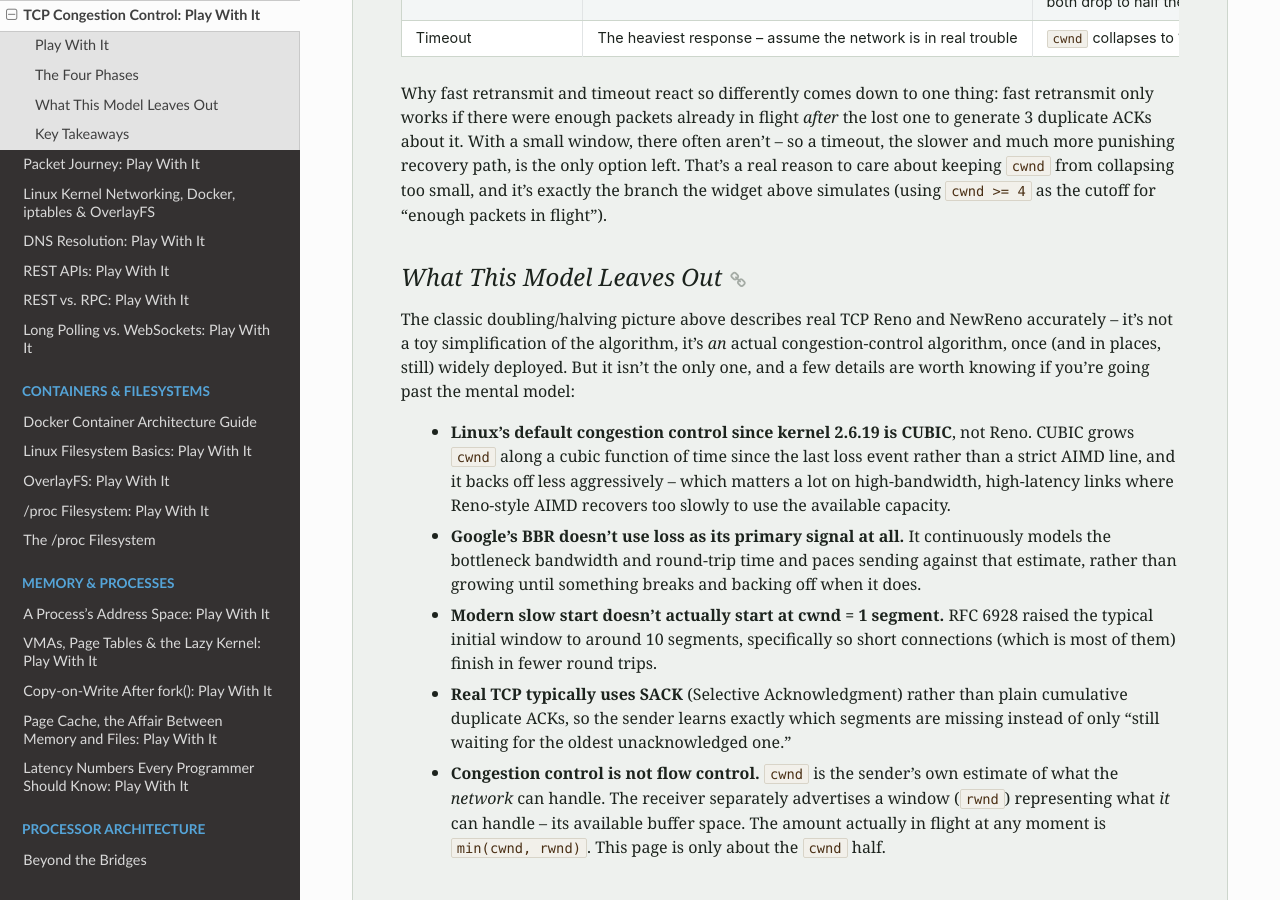
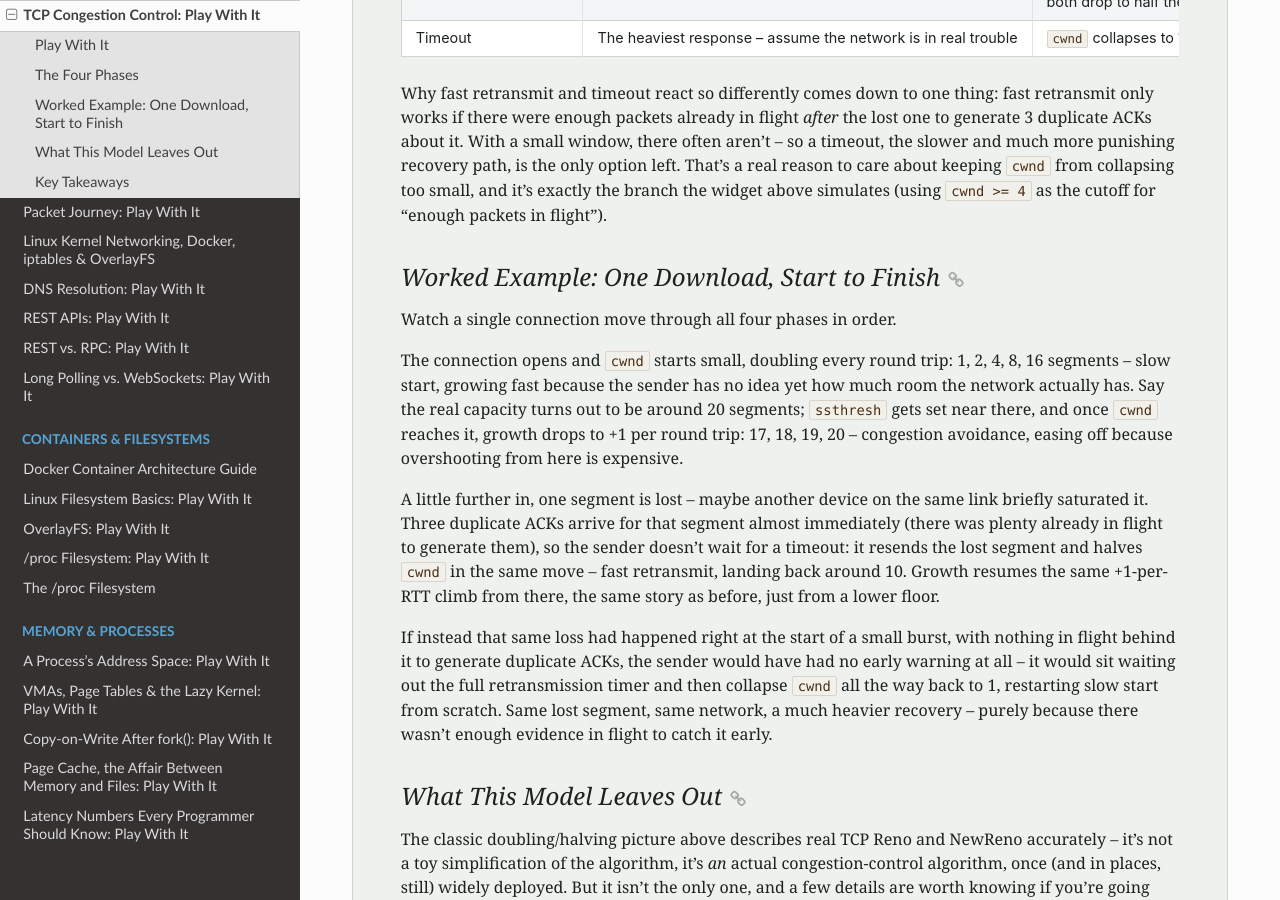
Before and after one commit to karthik-dev-82/system-notes, a Sphinx documentation site: the page built from docs/source/tcp_congestion_control_interactive.rst, in a window 1280 px wide and 900 px high, scrolled down 1755 px. Built offline with Sphinx 7.4.7 and the Read the Docs theme 3.1.0, drawn with Linux system fonts in a browser that asks for light colours.

Commit message:
Add a worked start-to-finish example to TCP Congestion Control
A user pasted a beginner-level note covering this same topic. Rather
than publish a redundant second page next to the existing real cwnd
simulator, folded the one genuinely new thing it offered -- a concrete
narrative walking through slow start -> congestion avoidance -> fast
retransmit (and the timeout path it avoided) as one continuous story
-- into the existing page, in its own voice and cwnd-in-segments
vocabulary rather than the note's invented MB/s numbers.

Co-Authored-By: Claude Sonnet 5 <noreply@anthropic.com>

```diff
--- a/docs/source/tcp_congestion_control_interactive.rst
+++ b/docs/source/tcp_congestion_control_interactive.rst
@@ -199,6 +199,35 @@ collapsing too small, and it's exactly the branch the widget above
 simulates (using ``cwnd >= 4`` as the cutoff for "enough packets in
 flight").
 
+Worked Example: One Download, Start to Finish
+--------------------------------------------------------
+
+Watch a single connection move through all four phases in order.
+
+The connection opens and ``cwnd`` starts small, doubling every round
+trip: 1, 2, 4, 8, 16 segments -- slow start, growing fast because the
+sender has no idea yet how much room the network actually has. Say
+the real capacity turns out to be around 20 segments; ``ssthresh``
+gets set near there, and once ``cwnd`` reaches it, growth drops to +1
+per round trip: 17, 18, 19, 20 -- congestion avoidance, easing off
+because overshooting from here is expensive.
+
+A little further in, one segment is lost -- maybe another device on
+the same link briefly saturated it. Three duplicate ACKs arrive for
+that segment almost immediately (there was plenty already in flight to
+generate them), so the sender doesn't wait for a timeout: it resends
+the lost segment and halves ``cwnd`` in the same move -- fast
+retransmit, landing back around 10. Growth resumes the same +1-per-RTT
+climb from there, the same story as before, just from a lower floor.
+
+If instead that same loss had happened right at the start of a small
+burst, with nothing in flight behind it to generate duplicate ACKs,
+the sender would have had no early warning at all -- it would sit
+waiting out the full retransmission timer and then collapse ``cwnd``
+all the way back to 1, restarting slow start from scratch. Same lost
+segment, same network, a much heavier recovery -- purely because there
+wasn't enough evidence in flight to catch it early.
+
 What This Model Leaves Out
 ------------------------------------
 
```
